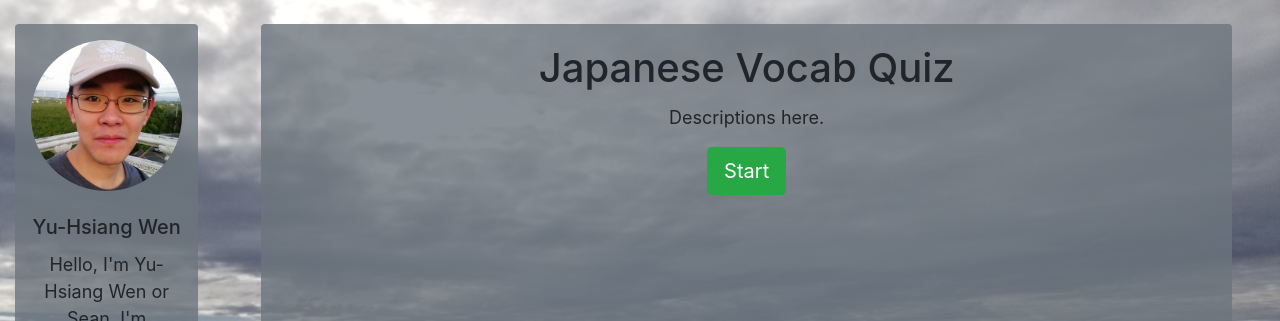
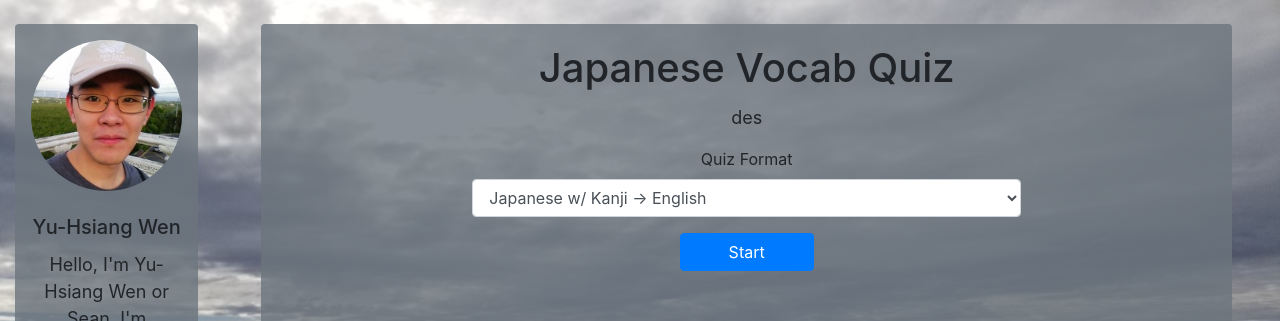
Before and after one commit to ShouShou92410/ShouShou92410.github.io, a React (Create React App) app: page /jpn-vocab-quiz in a window 1280 px wide. Shown: the top 321 px of the page. Built offline with nearby package versions, Linux system fonts and the light colour scheme.

Commit message:
-style changes -enum changes

```diff
--- a/src/component/content/jpn-vocab-quiz/JPNVocabQuiz.js
+++ b/src/component/content/jpn-vocab-quiz/JPNVocabQuiz.js
@@ -1,11 +1,36 @@
 import React, { useState } from 'react';
 import Card from 'react-bootstrap/Card';
-import Button from 'react-bootstrap/Button';
-import JPNVocabQuizSession from './JPNVocabQuizSession';
+import Container from 'react-bootstrap/Container';
+import JPNVocabQuizSetup from './JPNVocabQuizSetup';
+import JPNVocabQuizOngoing from './JPNVocabQuizOngoing';
+import JPNVocabQuizResult from './JPNVocabQuizResult';
+import Enumeration from '../../../utility/Enumeration';
 
 function JPNVocabQuiz() {
-  const [sessionStart, setSessionStart] = useState(false);
-  const handleStart = () => setSessionStart(true);
+  const [session, setSession] = useState({
+    state: Enumeration.JPN_VOCAB_QUIZ_SESSION_STATE.INITIALIZATION,
+    format: null,
+    questions: null
+  });
+  const updateSession = (newSession) =>
+    setSession({
+      state: newSession.state,
+      format: newSession.format,
+      questions: newSession.questions
+    });
+
+  const renderSessionContent = () => {
+    switch (session.state) {
+      case Enumeration.JPN_VOCAB_QUIZ_SESSION_STATE.INITIALIZATION:
+        return <JPNVocabQuizSetup updateSession={updateSession} />;
+      case Enumeration.JPN_VOCAB_QUIZ_SESSION_STATE.ONGOING:
+        return <JPNVocabQuizOngoing updateSession={updateSession} />;
+      case Enumeration.JPN_VOCAB_QUIZ_SESSION_STATE.FINISH:
+        return <JPNVocabQuizResult updateSession={updateSession} />;
+      default:
+        return <JPNVocabQuizSetup updateSession={updateSession} />;
+    }
+  };
 
   return (
     <Card className="content-card height-fill">
@@ -13,20 +38,12 @@ function JPNVocabQuiz() {
         <Card.Title>
           <h1>Japanese Vocab Quiz</h1>
         </Card.Title>
-        {sessionStart ? (
-          <JPNVocabQuizSession />
-        ) : (
-          <>
-            <Card.Text>Descriptions here.</Card.Text>
-            <Button
-              variant="success"
-              size="lg"
-              style={{ display: 'block', margin: 'auto' }}
-              onClick={handleStart}>
-              Start
-            </Button>
-          </>
-        )}
+        <Container>
+          {session.state === Enumeration.JPN_VOCAB_QUIZ_SESSION_STATE.INITIALIZATION && (
+            <Card.Text>des</Card.Text>
+          )}
+          {renderSessionContent()}
+        </Container>
       </Card.Body>
     </Card>
   );
--- a/src/component/content/jpn-vocab-quiz/JPNVocabQuizSetup.js
+++ b/src/component/content/jpn-vocab-quiz/JPNVocabQuizSetup.js
@@ -4,18 +4,29 @@ import Button from 'react-bootstrap/Button';
 import Enumeration from '../../../utility/Enumeration';
 
 function JPNVocabQuizSetup({ updateSession }) {
+  const handleSubmit = (e) => {
+    e.preventDefault();
+
+    const formData = new FormData(e.target);
+    const quizSetupForm = Object.fromEntries(formData.entries());
+
+    console.log(quizSetupForm);
+  };
+
   return (
-    <Form>
+    <Form className="ml-5 mr-5" onSubmit={handleSubmit}>
       <Form.Group>
         <Form.Label>Quiz Format</Form.Label>
         <Form.Control as="select" name="format">
-          {Object.values(Enumeration.JPN_VOCAB_QUIZ_FORMAT).map((format) => (
-            <option key={format.value}>{format.label}</option>
+          {Object.entries(Enumeration.JPN_VOCAB_QUIZ_FORMAT).map(([key, value]) => (
+            <option key={key} value={key}>
+              {value}
+            </option>
           ))}
         </Form.Control>
       </Form.Group>
-      <Button variant="primary" type="submit">
-        Submit
+      <Button className="pl-5 pr-5" variant="primary" type="submit">
+        Start
       </Button>
     </Form>
   );
--- a/src/style/index.css
+++ b/src/style/index.css
@@ -65,6 +65,11 @@ p > a {
   height: 100%;
 }
 
+.content-card{
+  padding-left: 10vw;
+  padding-right: 10vw;
+}
+
 .content-card,
 .about-card {
   background-color: rgb(108, 117, 125, 0.8) !important;
--- a/src/utility/Enumeration.js
+++ b/src/utility/Enumeration.js
@@ -27,22 +27,10 @@ const Enumeration = Object.freeze({
     FINISH: 2
   }),
   JPN_VOCAB_QUIZ_FORMAT: Object.freeze({
-    JPK_EN: Object.freeze({
-      label: 'Japanese w/ Kanji → English',
-      value: 0
-    }),
-    JPNK_EN: Object.freeze({
-      label: 'Japanese w/o Kanji → English',
-      value: 1
-    }),
-    EN_JPK: Object.freeze({
-      label: 'English → Japanese w/ Kanji',
-      value: 2
-    }),
-    EN_JPNK: Object.freeze({
-      label: 'English → Japanese w/o Kanji',
-      value: 3
-    })
+    JPK_EN: 'Japanese w/ Kanji → English',
+    JPNK_EN: 'Japanese w/o Kanji → English',
+    EN_JPK: 'English → Japanese w/ Kanji',
+    EN_JPNK: 'English → Japanese w/o Kanji'
   })
 });
 
```
